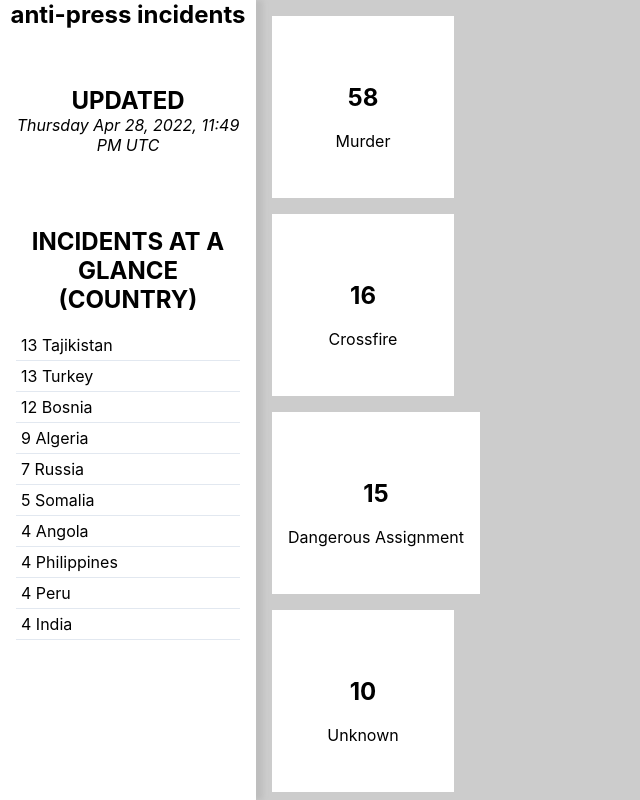
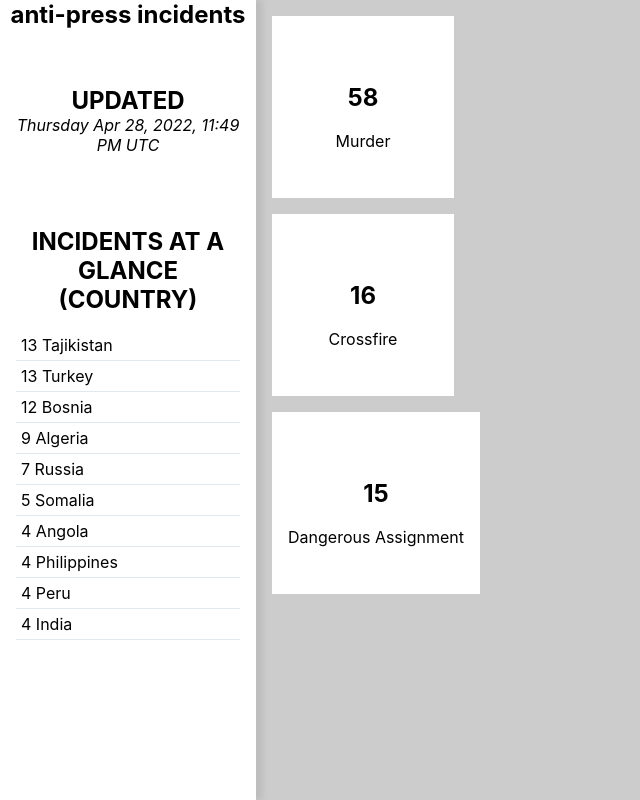
Before and after one commit to nicktahani/journalist-incidents, a React (Create React App) app: page / in a window 1280 px wide. Shown: the top 800 px of the page, without its empty margins (0-640 px from the left). Built offline with nearby package versions, Linux system fonts and the light colour scheme.

Commit message:
filter unwanted types for cards

```diff
--- a/src/components/FetchIncidentsData.js
+++ b/src/components/FetchIncidentsData.js
@@ -45,13 +45,15 @@ export function FetchIncidentsData() {
         {/* <Card title={rawData.incidents.length}>
           total incidents
         </Card> */}
-        {console.log('h', getCounts(rawData.incidents, 'typeOfDeath'))
+
+        {getCounts(rawData.incidents, 'typeOfDeath')
+          .filter(d => d.prop !== 'null' && d.prop !== 'Unknown')
+          .map(d =>
+            <Card title={d.count}>
+              {d.prop}
+            </Card>
+          )
         }
-        {getCounts(rawData.incidents, 'typeOfDeath').map(d =>
-          <Card title={d.count}>
-            {d.prop}
-          </Card>
-        )}
       </div>
     </div>
   )
```
